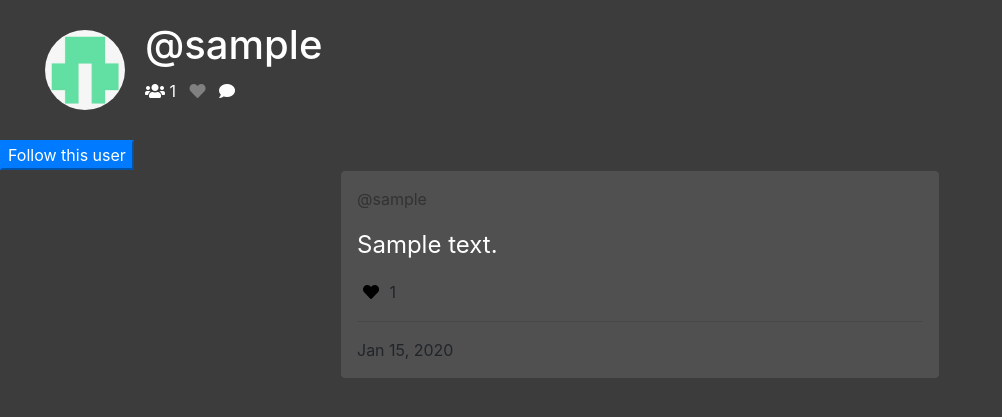
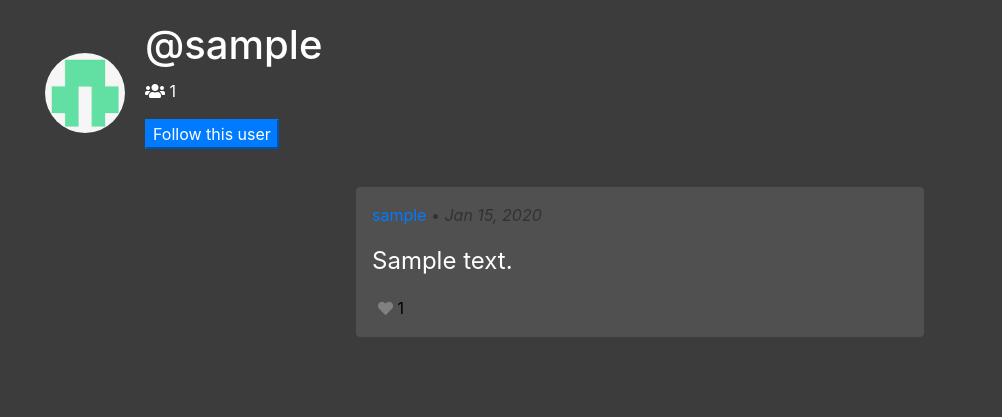
Before and after one commit to domludera/SOEN341UA4, a Django app: page /profile/sample/ in a window 1280 px wide. Shown: the part 56-473 px from the top of the page, without its empty margins (0-1002 px from the left). Run offline with Django 3.2, Linux system fonts and the light colour scheme; tables that the repository leaves empty hold one stand-in row (values such as "Sample post"); some libraries are stand-ins or nearby versions.

Commit message:
User can now like a post on the profile view
User can like a post on the profile view.

```diff
--- a/twitter_clone/twitter_clone_app/templates/twitter_clone_app/profile.html
+++ b/twitter_clone/twitter_clone_app/templates/twitter_clone_app/profile.html
@@ -21,8 +21,12 @@
                 <td>
                     <p>
                         <i class="fas fa-users"></i> {{ user_requested.userprofile.followers.all.count }} &nbsp;
-            <i class="fas fa-heart heart-btn"></i> {{chirp.all.likes.all.count}} &nbsp;
-            <i class="fas fa-comment"></i> {{user_requested.userprofile.chirp.all.count}}
+                    <form method="post">
+                        {% csrf_token %}
+                        <button type="submit" name="follow" value="{{ user_requested.userprofile.id }}" class="btn-primary">Follow this
+                            user
+                        </button>
+                    </form>
                     </p>
                 </td>
             </tr>
@@ -30,31 +34,40 @@
         </table>
     </div>
     </div>
-    <form method="post">
-        {% csrf_token %}
-        <button type="submit" name="follow" value="{{ user_requested.userprofile.id }}" class="btn-primary">Follow this
-            user
-        </button>
-    </form>
 
-<div class="cotainer chirps">
+
+    <div class="container chirps">
 
 
         {% for chirp in chirpList reversed %}
             {% if chirp.author.id == user_requested.id %}
+                <script>userLikedPost = false;</script>
                 <div id="feedChirp">
-    <p class="author">@{{ chirp.author }} </p>
+                <p class="author"><a href="/profile/{{ chirp.author }}/">{{ chirp.author }}</a> &#8226; <em
+                        class="date">{{ chirp.date_posted | date:"M d, Y" }}</em></p>
                 <p class="chirpContent">
                     {{ chirp.tweet_text }}
                 </p>
-    <p>
-      <button class="likebtn">
-        <i name="chirp" value="{{ chirp.id }}}" class="fas fa-heart"></i>
+                <form method="post">
+                    {% csrf_token %}
+                    {% for chirpLiked in chirpListLiked %}
+                        {% if chirpLiked == chirp %}
+                            <button type="submit" name="chirp" value="{{ chirp.id }}" class="likebtn">
+                                <i name="chirp" value="{{ chirp.id }}}" class="fas fa-heart heart-btn"
+                                   style="font-size:15px;color:darkred"></i>
+                                {{ chirp.likes.all.count }}
                             </button>
-      {{ chirp.likes.all.count }} <!-- Get the number of like for a Chirp -->
-    </p>
-    <hr>
-    {{ chirp.date_posted | date:"M d, Y" }}
+                            <script>userLikedPost = true</script>
+                        {% endif %}
+                    {% endfor %}
+                    <script>if (userLikedPost === false) {
+                        document.write("<button type=\"submit\" name=\"chirp\" value=\"{{ chirp.id }}\" class=\"likebtn\">\n" +
+                            "                                        <i name=\"chirp\" value=\"{{ chirp.id }}}\" class=\"fas fa-heart heart-btn\" style=\"font-size:15px;color:grey\"></i>\n" +
+                            "                                        {{ chirp.likes.all.count }}\n" +
+                            "                                    </button>");
+                    } </script>
+                    <!--Creates a button that sends a POST request, with different ids -->
+                </form>
                 </div>
             {% endif %}
         {% endfor %}
--- a/twitter_clone/twitter_clone_app/views.py
+++ b/twitter_clone/twitter_clone_app/views.py
@@ -37,13 +37,21 @@ def profile(request, username):
         'user_requested': user_requested,
         'chirpList': Chirp.objects.all(),  # Take all the Chirp object from the database, and puts them into 1 variable
         'title': user_requested.username,
+        'chirpListLiked': Chirp.objects.filter(likes__id=request.user.id),
     }
-    if request.method == 'POST':
+    if 'follow' in request.POST:
         user = get_object_or_404(UserProfile, id=request.POST.get('follow'))  # get Models = POST
         if user.followers.filter(id=request.user.id).exists():
             user.followers.remove(request.user)  # If users exist, remove it from list
         else:
             user.followers.add(request.user)  # If users doesn't exist, add it to the list
+        return render(request, 'twitter_clone_app/profile.html', context)
+    elif 'chirp' in request.POST:
+        chirp_liked = get_object_or_404(Chirp, id=request.POST.get('chirp'))
+        if chirp_liked.likes.filter(id=request.user.id).exists():
+            chirp_liked.likes.remove(request.user)  # If user exists, remove it from db
+        else:
+            chirp_liked.likes.add(request.user)  # If user doesn't exist, add it to the db
         return render(request, 'twitter_clone_app/profile.html', context)
     return render(request, 'twitter_clone_app/profile.html', context)
 
@@ -74,6 +82,7 @@ class HomeView(ListView):
             context = {
                 'title': 'Home',
                 'chirpList': self.model.objects.all(),
+                'chirpListLiked': self.model.objects.filter(likes__id=request.user.id),
                 'form': self.form,
             }
             return render(request, self.template_name, context)
```
Lines whose indentation alone changed are shown as unchanged.
